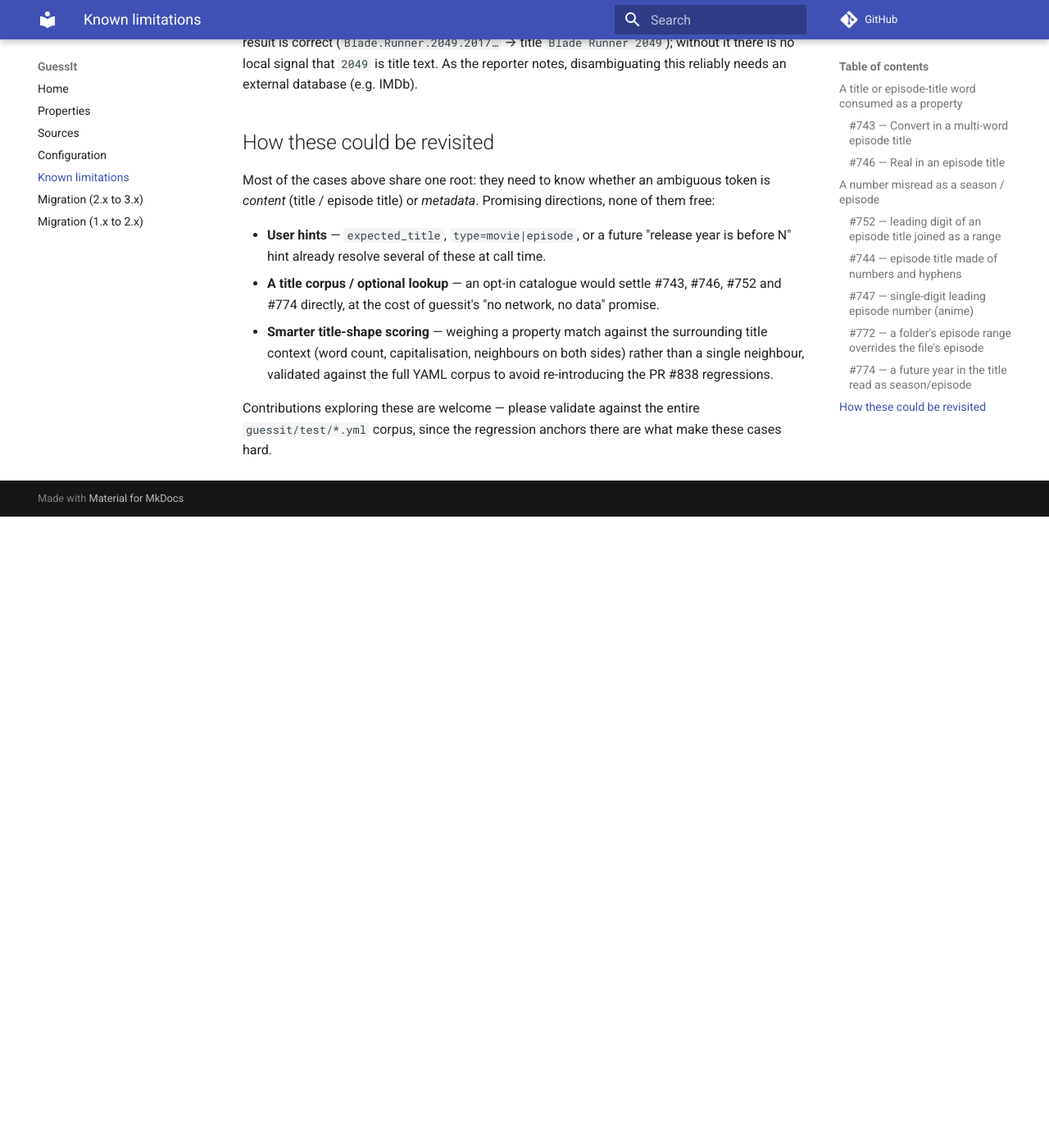
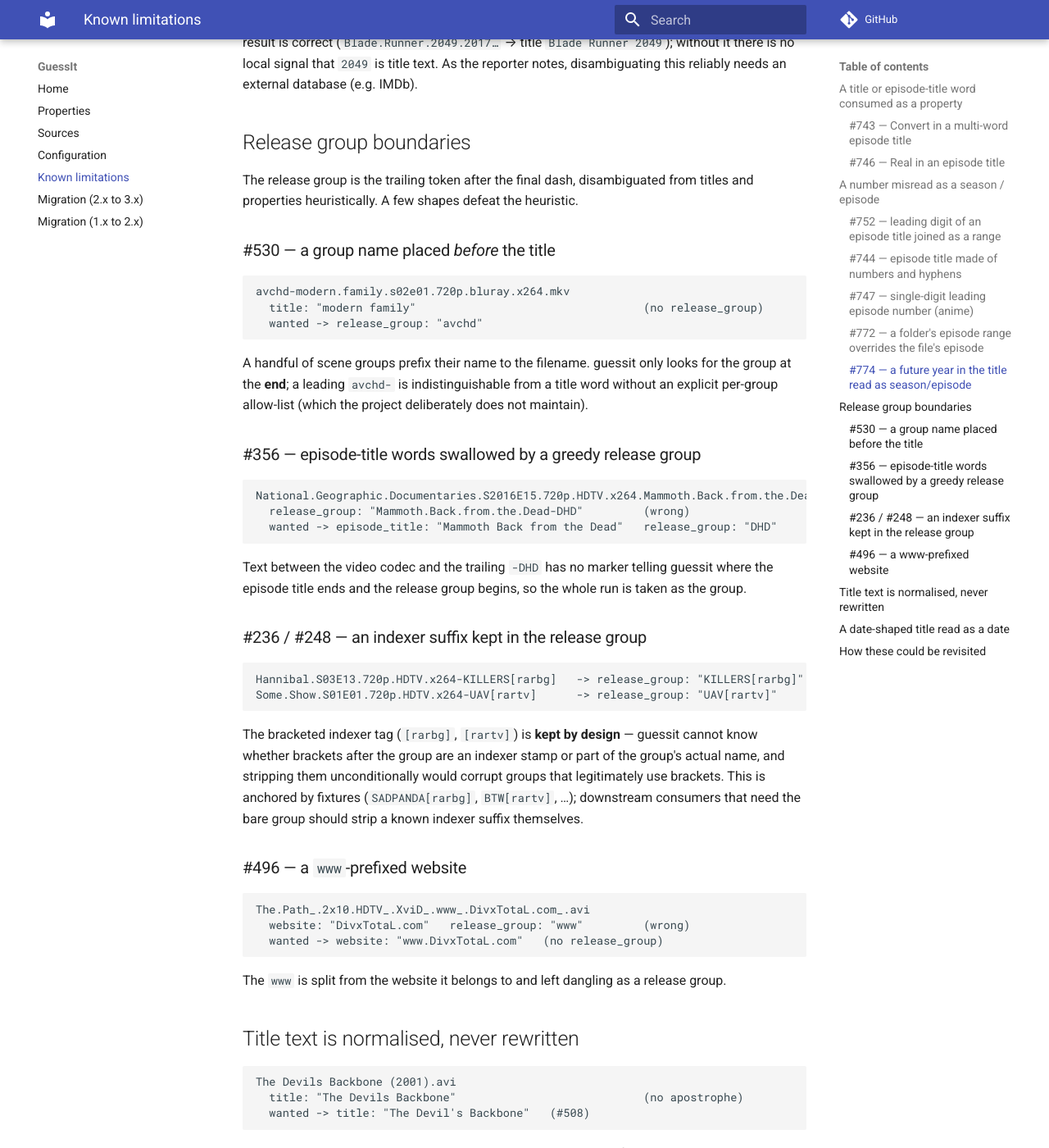
Before and after one commit to guessit-io/guessit, an MkDocs documentation site: the page built from docs/known-limitations.md, in a window 1280 px wide and 1400 px high, scrolled down 2974 px. Shown: the whole window at 82% size. Built offline with MkDocs 1.6.1 and Material for MkDocs 9.7.7, drawn with Linux system fonts in a browser that asks for light colours; comment, search, counter and statistics services are not loaded; before the commit the page ends 3604 px from its top, so only the background shows below that; some of the changed text lies outside the part shown.

Commit message:
docs(known-limitations): add historical won't-fix cases from issue tracker
Sweep of the "Won't fix"-labelled issues, verified against current behaviour
(those already fixed are covered by the corpus, e.g. #192 country unicode).
The still-reproducing structural cases are added:

- release group boundaries: #530 (group prefix), #356 (greedy group eating
  episode-title words), #236/#248 (indexer suffix kept by design), #496 (www
  website split)
- title text is normalised, never rewritten: #508 (apostrophe not restored)
- a date-shaped title read as a date: #494 (19-2.2014)

Co-Authored-By: Claude Opus 4.8 (1M context) <noreply@anthropic.com>
Claude-Session: https://claude.ai/code/session_01HSN8U8jMGw791gxpVpRh6f

````diff
--- a/docs/known-limitations.md
+++ b/docs/known-limitations.md
@@ -129,6 +129,81 @@ result is correct (`Blade.Runner.2049.2017…` → title `Blade Runner 2049`); w
 local signal that `2049` is title text. As the reporter notes, disambiguating this reliably needs an
 external database (e.g. IMDb).
 
+## Release group boundaries
+
+The release group is the trailing token after the final dash, disambiguated from titles and
+properties heuristically. A few shapes defeat the heuristic.
+
+### #530 — a group name placed *before* the title
+
+```
+avchd-modern.family.s02e01.720p.bluray.x264.mkv
+  title: "modern family"                                  (no release_group)
+  wanted -> release_group: "avchd"
+```
+
+A handful of scene groups prefix their name to the filename. guessit only looks for the group at the
+**end**; a leading `avchd-` is indistinguishable from a title word without an explicit per-group
+allow-list (which the project deliberately does not maintain).
+
+### #356 — episode-title words swallowed by a greedy release group
+
+```
+National.Geographic.Documentaries.S2016E15.720p.HDTV.x264.Mammoth.Back.from.the.Dead-DHD.mkv
+  release_group: "Mammoth.Back.from.the.Dead-DHD"         (wrong)
+  wanted -> episode_title: "Mammoth Back from the Dead"   release_group: "DHD"
+```
+
+Text between the video codec and the trailing `-DHD` has no marker telling guessit where the episode
+title ends and the release group begins, so the whole run is taken as the group.
+
+### #236 / #248 — an indexer suffix kept in the release group
+
+```
+Hannibal.S03E13.720p.HDTV.x264-KILLERS[rarbg]   -> release_group: "KILLERS[rarbg]"
+Some.Show.S01E01.720p.HDTV.x264-UAV[rartv]      -> release_group: "UAV[rartv]"
+```
+
+The bracketed indexer tag (`[rarbg]`, `[rartv]`) is **kept by design** — guessit cannot know whether
+brackets after the group are an indexer stamp or part of the group's actual name, and stripping them
+unconditionally would corrupt groups that legitimately use brackets. This is anchored by fixtures
+(`SADPANDA[rarbg]`, `BTW[rartv]`, …); downstream consumers that need the bare group should strip a
+known indexer suffix themselves.
+
+### #496 — a `www`-prefixed website
+
+```
+The.Path_.2x10.HDTV_.XviD_.www_.DivxTotaL.com_.avi
+  website: "DivxTotaL.com"   release_group: "www"         (wrong)
+  wanted -> website: "www.DivxTotaL.com"   (no release_group)
+```
+
+The `www` is split from the website it belongs to and left dangling as a release group.
+
+## Title text is normalised, never rewritten
+
+```
+The Devils Backbone (2001).avi
+  title: "The Devils Backbone"                            (no apostrophe)
+  wanted -> title: "The Devil's Backbone"   (#508)
+```
+
+guessit cleans separators and casing but never edits the **words** of a title — it has no dictionary
+or catalogue, so it cannot restore a missing apostrophe, fix a typo, or expand an abbreviation. The
+returned title is faithful to the filename's characters; correcting orthography is a job for a
+downstream lookup against a real title database.
+
+## A date-shaped title read as a date
+
+```
+19-2.2014.S03E01.GERMAN.720p.HDTV.x264-ACED
+  date: 2014-02-19   title: (none)                        (#494)
+  wanted -> title: "19-2"   year: 2014
+```
+
+The show *19-2* produces `19-2.2014`, which is a valid `DD-M.YYYY` date. A title that is itself a
+date-like number is structurally indistinguishable from an actual date; date detection wins.
+
 ## How these could be revisited
 
 Most of the cases above share one root: they need to know whether an ambiguous token is *content*
@@ -141,6 +216,9 @@ Most of the cases above share one root: they need to know whether an ambiguous t
 - **Smarter title-shape scoring** — weighing a property match against the surrounding title context
   (word count, capitalisation, neighbours on both sides) rather than a single neighbour, validated
   against the full YAML corpus to avoid re-introducing the PR #838 regressions.
+- **Configurable scene-group lists** — an opt-in allow-list of prefix groups (#530) or indexer
+  suffixes (#236, #248) would let consumers tighten release-group detection without changing the
+  default heuristics.
 
 Contributions exploring these are welcome — please validate against the entire `guessit/test/*.yml`
 corpus, since the regression anchors there are what make these cases hard.
````
